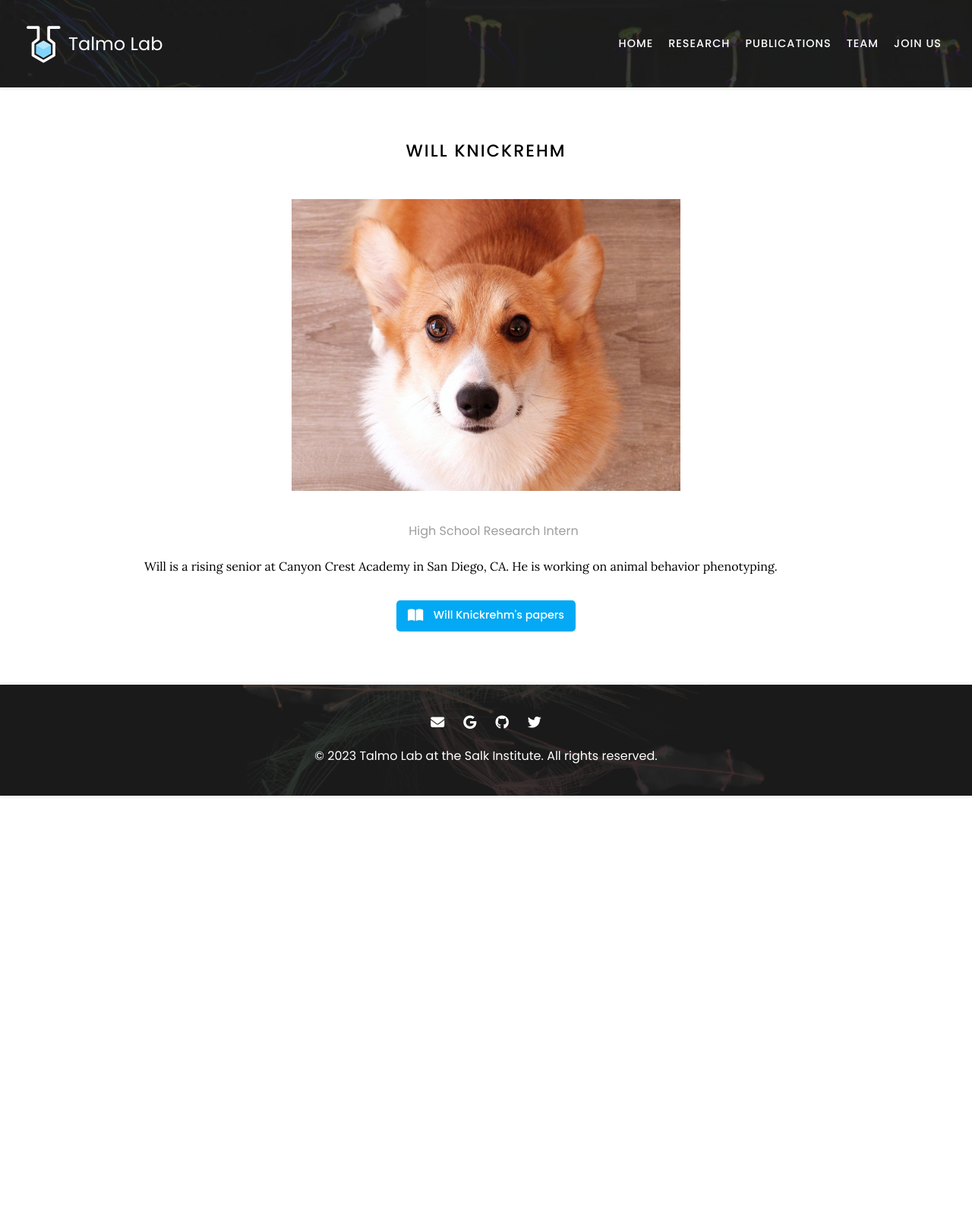
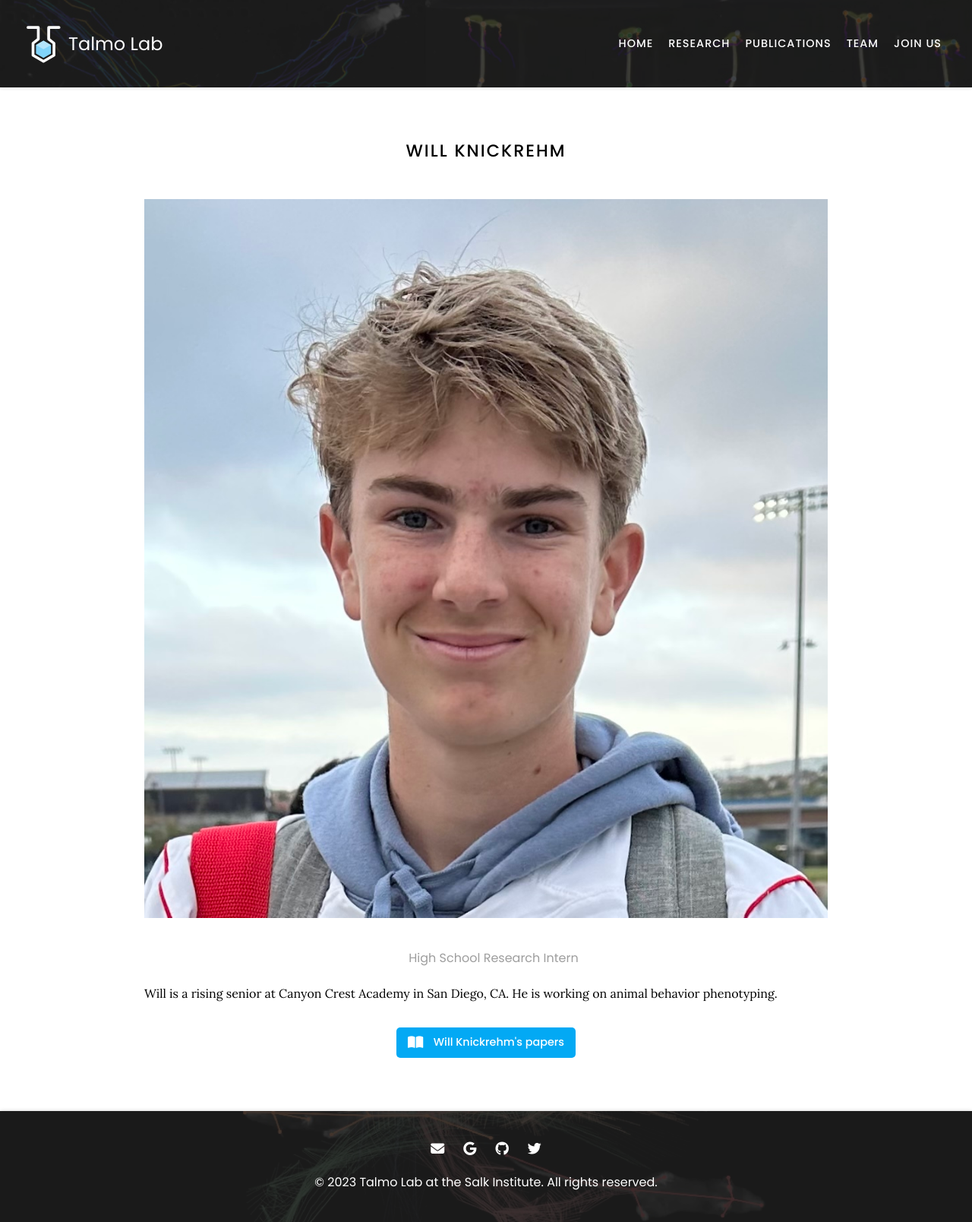
Before and after one commit to talmolab/lab-website, a Jekyll site: the page built from _members/will-knickrehm.md, in a window 1280 px wide. Shown: the whole page at 76% size. Built offline with Jekyll 4.4.1, drawn with Linux system fonts in a browser that asks for light colours; nearby versions of some CDN libraries; before the commit the page ends 1047 px from its top, so only the background shows below that.

Commit message:
Update Will

```diff
--- a/_members/will-knickrehm.md
+++ b/_members/will-knickrehm.md
@@ -1,6 +1,6 @@
 ---
 name: Will Knickrehm
-image: images/member.jpg
+image: images/will-knickrehm.jpg
 role: highschool
 description: High School Research Intern
 ---
```
Also changed, not shown: images/will-knickrehm.jpg (added).
